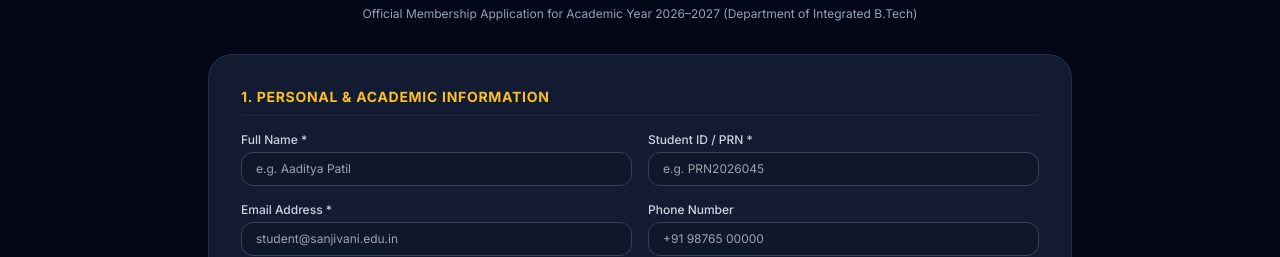
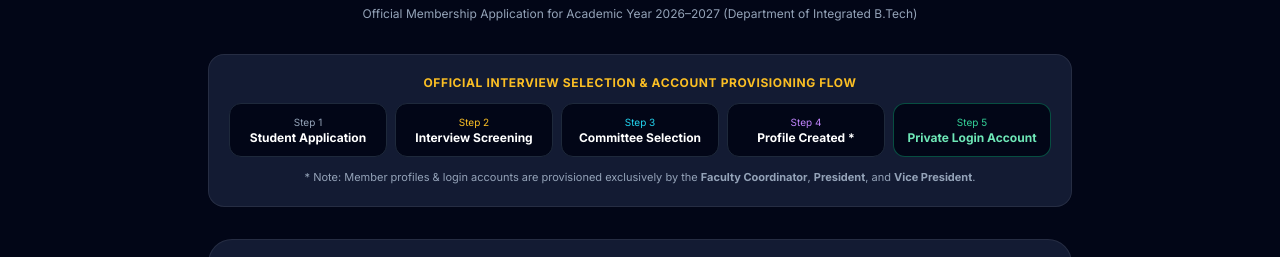
Before and after one commit to prasadthorat25uid-arch/RISE_CLUB_PORTAL, a React (Vite) app: page / in a window 1280 px wide. Both pictures are taken after a click on the button "Join RISE". Shown: the part 184-441 px from the top of the page. Built offline with nearby package versions, Linux system fonts and the light colour scheme; no server answers; the database is empty.

Commit message:
Enforce exclusive member profile creation & deletability by Faculty Coordinator, President, & VP

```diff
--- a/src/context/AuthContext.jsx
+++ b/src/context/AuthContext.jsx
@@ -65,8 +65,10 @@ export const AuthProvider = ({ children }) => {
     isStudentLead: ['Research Head', 'Secretary + Event Coordinator', 'Social Media & Publicity Head', 'Member Coordinator'].includes(role),
     isMember: role === 'Research Club Member' || role === 'Club Member',
 
-    // Role-based functional capabilities (Admins only)
+    // Role-based functional capabilities (Admins: Faculty Coordinator, President, Vice President)
     canManageMembers: role === 'Faculty Coordinator' || role === 'President' || role === 'Vice President',
+    canCreateMemberProfile: role === 'Faculty Coordinator' || role === 'President' || role === 'Vice President',
+    canDeleteMemberProfile: role === 'Faculty Coordinator' || role === 'President' || role === 'Vice President',
     canBulkCreateMembers: role === 'Faculty Coordinator' || role === 'President' || role === 'Vice President',
     canResetPasswords: role === 'Faculty Coordinator' || role === 'President' || role === 'Vice President',
     canCreateTeams: role === 'Faculty Coordinator' || role === 'President' || role === 'Vice President',
--- a/src/pages/admin/CreateMultipleMembers.jsx
+++ b/src/pages/admin/CreateMultipleMembers.jsx
@@ -5,7 +5,7 @@ import { UserPlus, Upload, FileText, CheckCircle2, AlertTriangle, Plus, Trash2,
 
 export const CreateMultipleMembers = () => {
   const { data, createMember, createBulkMembers } = useData();
-  const { currentUser } = useAuth();
+  const { currentUser, permissions } = useAuth();
 
   const [creationMode, setCreationMode] = useState('optionB'); // 'optionA' or 'optionB'
 
@@ -124,6 +124,20 @@ export const CreateMultipleMembers = () => {
     const result = createBulkMembers(bulkRows, currentUser.name);
     setBulkSummaryResult(result);
   };
+
+  if (!permissions?.canCreateMemberProfile) {
+    return (
+      <div className="max-w-4xl mx-auto px-4 py-16 text-center space-y-4">
+        <div className="w-16 h-16 rounded-3xl bg-rose-500/10 border border-rose-500/30 flex items-center justify-center mx-auto text-rose-400">
+          <ShieldCheck className="w-8 h-8" />
+        </div>
+        <h2 className="text-2xl font-bold text-white font-outfit">Access Restricted</h2>
+        <p className="text-sm text-slate-400 max-w-lg mx-auto">
+          Research Club Member profiles and authentication accounts can only be created by the <strong>Faculty Coordinator (Dr. Abhijit Kshirsagar)</strong>, <strong>President (Ayushi Ahire)</strong>, and <strong>Vice President (Prasad Thorat)</strong>.
+        </p>
+      </div>
+    );
+  }
 
   return (
     <div className="max-w-7xl mx-auto px-4 sm:px-6 lg:px-8 space-y-8 py-8">
--- a/src/pages/admin/MemberManagement.jsx
+++ b/src/pages/admin/MemberManagement.jsx
@@ -15,11 +15,14 @@ import {
   KeyRound,
   Lock,
   X,
-  CheckCircle2
+  CheckCircle2,
+  Trash2,
+  ShieldCheck,
+  AlertTriangle
 } from 'lucide-react';
 
 export const MemberManagement = ({ setActiveTab }) => {
-  const { data, updateMemberStatus, removeMemberSafely, resetMemberPassword } = useData();
+  const { data, updateMemberStatus, removeMemberSafely, deleteMemberProfile, resetMemberPassword } = useData();
   const { currentUser, permissions } = useAuth();
 
   const [searchQuery, setSearchQuery] = useState('');
@@ -29,6 +32,7 @@ export const MemberManagement = ({ setActiveTab }) => {
   const [selectedMember, setSelectedMember] = useState(null);
   const [profileModalOpen, setProfileModalOpen] = useState(false);
   const [removalModalOpen, setRemovalModalOpen] = useState(false);
+  const [deleteModalOpen, setDeleteModalOpen] = useState(false);
 
   // Reset Password Modal state
   const [resetModalOpen, setResetModalOpen] = useState(false);
@@ -52,6 +56,19 @@ export const MemberManagement = ({ setActiveTab }) => {
   const handleConfirmRemoval = (reassignToMemberId) => {
     if (selectedMember) {
       removeMemberSafely(selectedMember.id, reassignToMemberId, currentUser.name);
+    }
+  };
+
+  const handleOpenDeleteModal = (member) => {
+    setSelectedMember(member);
+    setDeleteModalOpen(true);
+  };
+
+  const handleConfirmPermanentDelete = () => {
+    if (selectedMember) {
+      deleteMemberProfile(selectedMember.id, currentUser.name);
+      setDeleteModalOpen(false);
+      setSelectedMember(null);
     }
   };
 
@@ -81,7 +98,7 @@ export const MemberManagement = ({ setActiveTab }) => {
             Research Club Member Management
           </h1>
           <p className="text-xs text-slate-400">
-            Account lifecycle management, unique PRN verification, password resets, and task safeguards
+            Account lifecycle management, unique PRN verification, profile deletion, and secure credentials
           </p>
         </div>
 
@@ -92,6 +109,14 @@ export const MemberManagement = ({ setActiveTab }) => {
           <UserPlus className="w-4 h-4" />
           <span>Create / Bulk Onboard Members</span>
         </button>
+      </div>
+
+      {/* Authority Notice */}
+      <div className="bg-amber-950/40 border border-amber-500/40 rounded-2xl p-4 flex items-start gap-3">
+        <ShieldCheck className="w-5 h-5 text-amber-400 flex-shrink-0 mt-0.5" />
+        <div className="text-xs text-amber-200/90 leading-relaxed">
+          <strong className="text-white font-semibold">Strict Governance & Access Control:</strong> Member profiles, credentials, and private accounts are created and permanently deletable exclusively by the <strong>Faculty Coordinator (Dr. Abhijit Kshirsagar)</strong>, <strong>President (Ayushi Ahire)</strong>, and <strong>Vice President (Prasad Thorat)</strong> following the interview selection process.
+        </div>
       </div>
 
       {/* Search & Filter Bar */}
@@ -248,10 +273,21 @@ export const MemberManagement = ({ setActiveTab }) => {
                       {permissions.canRemoveAccess && mem.role !== 'Faculty Coordinator' && mem.status !== 'Removed' && (
                         <button
                           onClick={() => handleOpenRemovalModal(mem)}
-                          className="p-1.5 rounded-lg bg-rose-950 hover:bg-rose-900 text-rose-300 border border-rose-800/50"
-                          title="Remove Active Access"
+                          className="p-1.5 rounded-lg bg-orange-950 hover:bg-orange-900 text-orange-300 border border-orange-800/50"
+                          title="Deactivate / Suspend Access"
                         >
                           <UserMinus className="w-4 h-4" />
+                        </button>
+                      )}
+
+                      {/* Permanent Delete Member Profile */}
+                      {permissions.canDeleteMemberProfile && mem.role !== 'Faculty Coordinator' && (
+                        <button
+                          onClick={() => handleOpenDeleteModal(mem)}
+                          className="p-1.5 rounded-lg bg-rose-950 hover:bg-rose-900 text-rose-400 border border-rose-800/60 transition-colors"
+                          title="Permanently Delete Member Profile & Account"
+                        >
+                          <Trash2 className="w-4 h-4" />
                         </button>
                       )}
 
@@ -372,6 +408,55 @@ export const MemberManagement = ({ setActiveTab }) => {
         />
       )}
 
+      {/* PERMANENT MEMBER PROFILE DELETION MODAL */}
+      {deleteModalOpen && selectedMember && (
+        <div className="fixed inset-0 z-50 flex items-center justify-center p-4 bg-slate-950/85 backdrop-blur-md">
+          <div className="bg-slate-900 border border-red-500/50 rounded-3xl p-6 max-w-md w-full space-y-4 shadow-2xl">
+            <div className="flex items-center justify-between border-b border-slate-800 pb-3">
+              <div className="flex items-center gap-2 text-rose-400">
+                <AlertTriangle className="w-5 h-5 text-rose-500" />
+                <h3 className="text-base font-bold text-white font-outfit">Delete Member Profile Permanently</h3>
+              </div>
+              <button type="button" onClick={() => setDeleteModalOpen(false)} className="text-slate-400 hover:text-white">
+                <X className="w-5 h-5" />
+              </button>
+            </div>
+
+            <div className="bg-rose-950/40 p-4 rounded-2xl border border-rose-500/30 text-xs text-rose-200 leading-relaxed space-y-2">
+              <p className="font-semibold text-rose-300">
+                Are you sure you want to permanently delete this member's profile and account?
+              </p>
+              <div className="bg-slate-950/60 p-3 rounded-xl border border-rose-900/50 space-y-1 text-slate-300">
+                <p><strong>Name:</strong> {selectedMember.name}</p>
+                <p><strong>PRN (Login ID):</strong> <span className="font-mono text-amber-400">{selectedMember.prn}</span></p>
+                <p><strong>Member ID:</strong> <span className="font-mono text-slate-400">{selectedMember.memberId}</span></p>
+                <p><strong>Role:</strong> {selectedMember.role}</p>
+              </div>
+              <p className="text-[11px] text-rose-300/80">
+                ⚠️ This action is irreversible. The member's login credentials and account will be erased from the system.
+              </p>
+            </div>
+
+            <div className="flex items-center justify-end gap-3 pt-2">
+              <button
+                type="button"
+                onClick={() => setDeleteModalOpen(false)}
+                className="px-4 py-2 rounded-xl text-xs font-semibold text-slate-400 hover:text-white"
+              >
+                Cancel
+              </button>
+              <button
+                type="button"
+                onClick={handleConfirmPermanentDelete}
+                className="px-5 py-2 rounded-xl bg-rose-600 hover:bg-rose-500 text-white font-bold text-xs shadow-lg shadow-rose-900/40 transition-colors"
+              >
+                Permanently Delete Member
+              </button>
+            </div>
+          </div>
+        </div>
+      )}
+
     </div>
   );
 };
--- a/src/pages/admin/PresidentVPDashboard.jsx
+++ b/src/pages/admin/PresidentVPDashboard.jsx
@@ -46,11 +46,18 @@ export const PresidentVPDashboard = ({ setActiveTab }) => {
 
           <div className="flex items-center gap-2">
             <button
+              onClick={() => setActiveTab('manage-members')}
+              className="flex items-center gap-2 px-4 py-2.5 rounded-xl text-xs font-bold bg-slate-800 hover:bg-slate-700 text-white border border-slate-700 shadow-lg transition-all"
+            >
+              <Users className="w-4 h-4" />
+              <span>Manage / Delete Profiles</span>
+            </button>
+            <button
               onClick={() => setActiveTab('create-members')}
-              className="flex items-center gap-2 px-4 py-2.5 rounded-xl text-xs font-bold bg-gradient-to-r from-amber-500 to-orange-500 hover:from-amber-400 hover:to-orange-400 text-slate-950 shadow-lg"
+              className="flex items-center gap-2 px-4 py-2.5 rounded-xl text-xs font-bold bg-gradient-to-r from-amber-500 to-orange-500 hover:from-amber-400 hover:to-orange-400 text-slate-950 shadow-lg transition-all"
             >
               <UserPlus className="w-4 h-4" />
-              <span>Create Multiple Members</span>
+              <span>Create Member Profiles</span>
             </button>
           </div>
         </div>
@@ -65,10 +72,10 @@ export const PresidentVPDashboard = ({ setActiveTab }) => {
         <div className="grid grid-cols-1 md:grid-cols-2 gap-4">
           <div className="bg-slate-900/90 border border-amber-500/40 p-4 rounded-2xl flex items-center justify-between">
             <div className="flex items-center gap-3">
-              <img src="https://images.unsplash.com/photo-1539571696357-5a69c17a67c6?auto=format&fit=crop&w=300&q=80" alt="President" className="w-10 h-10 rounded-full object-cover border border-amber-400" />
+              <img src="https://images.unsplash.com/photo-1534528741775-53994a69daeb?auto=format&fit=crop&w=300&q=80" alt="President" className="w-10 h-10 rounded-full object-cover border border-amber-400" />
               <div>
-                <div className="text-xs font-bold text-white">Rohan Sharma</div>
-                <div className="text-[10px] text-amber-400 font-semibold">President</div>
+                <div className="text-xs font-bold text-white">Ayushi Ahire</div>
+                <div className="text-[10px] text-amber-400 font-semibold">President (Equal Student Leader)</div>
               </div>
             </div>
             <span className="text-[10px] px-2 py-0.5 rounded font-bold bg-amber-950 text-amber-300 border border-amber-800">
@@ -78,10 +85,10 @@ export const PresidentVPDashboard = ({ setActiveTab }) => {
 
           <div className="bg-slate-900/90 border border-amber-500/40 p-4 rounded-2xl flex items-center justify-between">
             <div className="flex items-center gap-3">
-              <img src="https://images.unsplash.com/photo-1517841905240-472988babdf9?auto=format&fit=crop&w=300&q=80" alt="Vice President" className="w-10 h-10 rounded-full object-cover border border-amber-400" />
+              <img src="https://images.unsplash.com/photo-1507003211169-0a1dd7228f2d?auto=format&fit=crop&w=300&q=80" alt="Vice President" className="w-10 h-10 rounded-full object-cover border border-amber-400" />
               <div>
-                <div className="text-xs font-bold text-white">Ananya Deshmukh</div>
-                <div className="text-[10px] text-amber-400 font-semibold">Vice President</div>
+                <div className="text-xs font-bold text-white">Prasad Thorat</div>
+                <div className="text-[10px] text-amber-400 font-semibold">Vice President (Equal Student Leader)</div>
               </div>
             </div>
             <span className="text-[10px] px-2 py-0.5 rounded font-bold bg-amber-950 text-amber-300 border border-amber-800">
--- a/src/pages/public/JoinRisePage.jsx
+++ b/src/pages/public/JoinRisePage.jsx
@@ -66,6 +66,38 @@ export const JoinRisePage = ({ setActiveTab }) => {
         </h1>
         <p className="text-xs text-slate-400">
           Official Membership Application for Academic Year 2026–2027 (Department of Integrated B.Tech)
+        </p>
+      </div>
+
+      {/* Official Onboarding Workflow */}
+      <div className="glass-panel p-5 rounded-2xl border border-amber-500/30 bg-slate-900/60 space-y-3">
+        <h4 className="text-xs font-bold text-amber-400 uppercase tracking-wider text-center">
+          Official Interview Selection & Account Provisioning Flow
+        </h4>
+        <div className="grid grid-cols-2 sm:grid-cols-5 gap-2 text-center text-xs">
+          <div className="bg-slate-950 p-2.5 rounded-xl border border-slate-800">
+            <span className="text-[10px] text-slate-400 block">Step 1</span>
+            <strong className="text-white">Student Application</strong>
+          </div>
+          <div className="bg-slate-950 p-2.5 rounded-xl border border-slate-800">
+            <span className="text-[10px] text-amber-400 block">Step 2</span>
+            <strong className="text-white">Interview Screening</strong>
+          </div>
+          <div className="bg-slate-950 p-2.5 rounded-xl border border-slate-800">
+            <span className="text-[10px] text-cyan-400 block">Step 3</span>
+            <strong className="text-white">Committee Selection</strong>
+          </div>
+          <div className="bg-slate-950 p-2.5 rounded-xl border border-slate-800">
+            <span className="text-[10px] text-purple-400 block">Step 4</span>
+            <strong className="text-white">Profile Created *</strong>
+          </div>
+          <div className="bg-slate-950 p-2.5 rounded-xl border border-emerald-500/40">
+            <span className="text-[10px] text-emerald-400 block">Step 5</span>
+            <strong className="text-emerald-300">Private Login Account</strong>
+          </div>
+        </div>
+        <p className="text-[11px] text-center text-slate-400">
+          * Note: Member profiles & login accounts are provisioned exclusively by the <strong>Faculty Coordinator</strong>, <strong>President</strong>, and <strong>Vice President</strong>.
         </p>
       </div>
 
```
Also changed, not shown: src/context/DataContext.jsx (+34 -0 lines).
